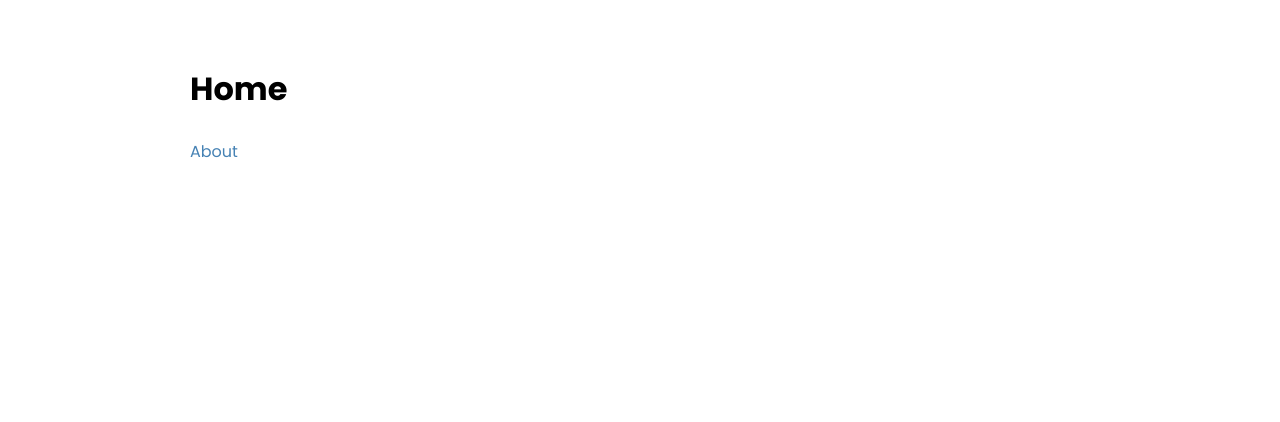
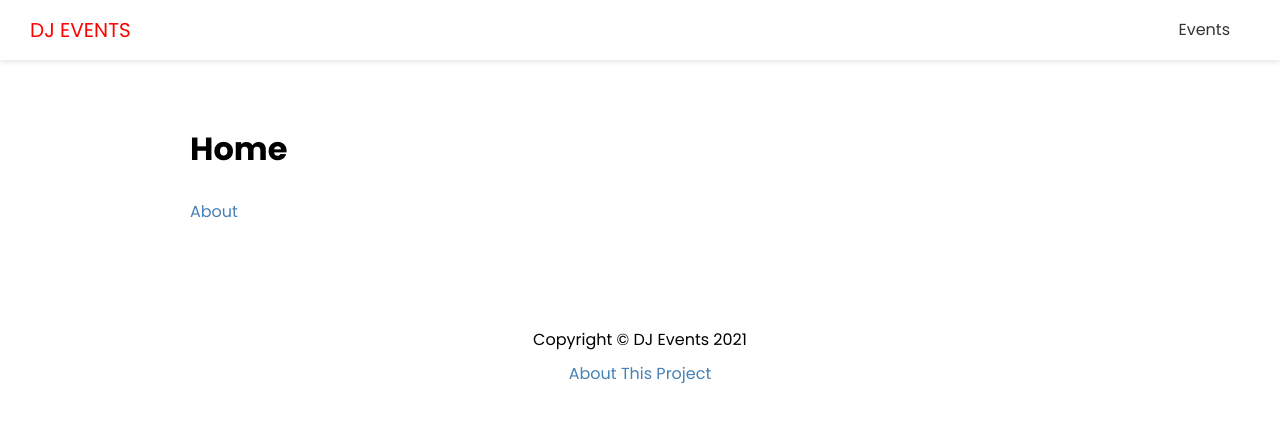
Before and after one commit to radish-miyazaki/next_typescript_tutorial, a Next.js app: page / in a window 1280 px wide. Shown: the top 422 px of the page. Built offline with nearby package versions, Linux system fonts and the light colour scheme.

Commit message:
add header, footer

```diff
--- /dev/null
+++ b/components/Footer.tsx
@@ -0,0 +1,16 @@
+import React from 'react';
+import Link from 'next/link'
+import styles from '../styles/Footer.module.css'
+
+const Footer = () => {
+  return (
+    <footer className={styles.footer}>
+      <p>Copyright &copy; DJ Events 2021</p>
+      <Link href='/about'>
+        <a>About This Project</a>
+      </Link>
+    </footer>
+  );
+};
+
+export default Footer;
--- /dev/null
+++ b/components/Header.tsx
@@ -0,0 +1,26 @@
+import React from 'react';
+import Link from 'next/link';
+import styles from '../styles/Header.module.css'
+
+const Header = () => {
+  return (
+    <header className={styles.header}>
+      <div className={styles.logo}>
+        <Link href='/'>
+          <a>DJ Events</a>
+        </Link>
+      </div>
+      <nav>
+        <ul>
+          <li>
+            <Link href='/events'>
+              <a>Events</a>
+            </Link>
+          </li>
+        </ul>
+      </nav>
+    </header>
+  );
+};
+
+export default Header;
--- a/components/Layout.tsx
+++ b/components/Layout.tsx
@@ -1,6 +1,8 @@
 import React, {ReactNode} from 'react';
 import Head from 'next/head'
 import styles from '../styles/Layout.module.css'
+import Header from "./Header";
+import Footer from "./Footer";
 
 type LayoutProps = {
   title: string;
@@ -19,9 +21,11 @@
         <meta name="description" content={description} />
         <meta name="keywords" content={keywords} />
       </Head>
+      <Header />
       <div className={styles.container}>
         {children}
       </div>
+      <Footer />
     </div>
   );
 };
--- /dev/null
+++ b/styles/Footer.module.css
@@ -0,0 +1,8 @@
+.footer {
+    margin: 100px 0 40px;
+    text-align: center;
+}
+
+.footer p {
+    margin: 5px 0;
+}
--- /dev/null
+++ b/styles/Header.module.css
@@ -0,0 +1,56 @@
+.header {
+    display: flex;
+    justify-content: space-between;
+    align-items: center;
+    background: #fff;
+    color: #333;
+    height: 60px;
+    padding: 0 30px;
+    box-shadow: 0 2px 5px rgba(0, 0, 0, 0.1);
+}
+
+.header a {
+    color: #333;
+    margin-right: 20px;
+}
+
+.header a:hover {
+    color: #000;
+}
+.header ul {
+    display: flex;
+    align-items: center;
+    justify-content: center;
+    list-style: none;
+}
+
+.logo {
+    color: red;
+    font-size: 20px;
+    text-transform: uppercase;
+}
+
+.logo a {
+    color: red;
+}
+
+@media (max-width: 768px) {
+    .header {
+        flex-direction: column;
+        height: auto;
+    }
+
+    .header ul {
+        margin: 20px 0;
+        flex-direction: column;
+        text-align: center;
+    }
+
+    .header a {
+        margin-right: 0;
+    }
+
+    .logo {
+        margin: 20px 0;
+    }
+}
```
